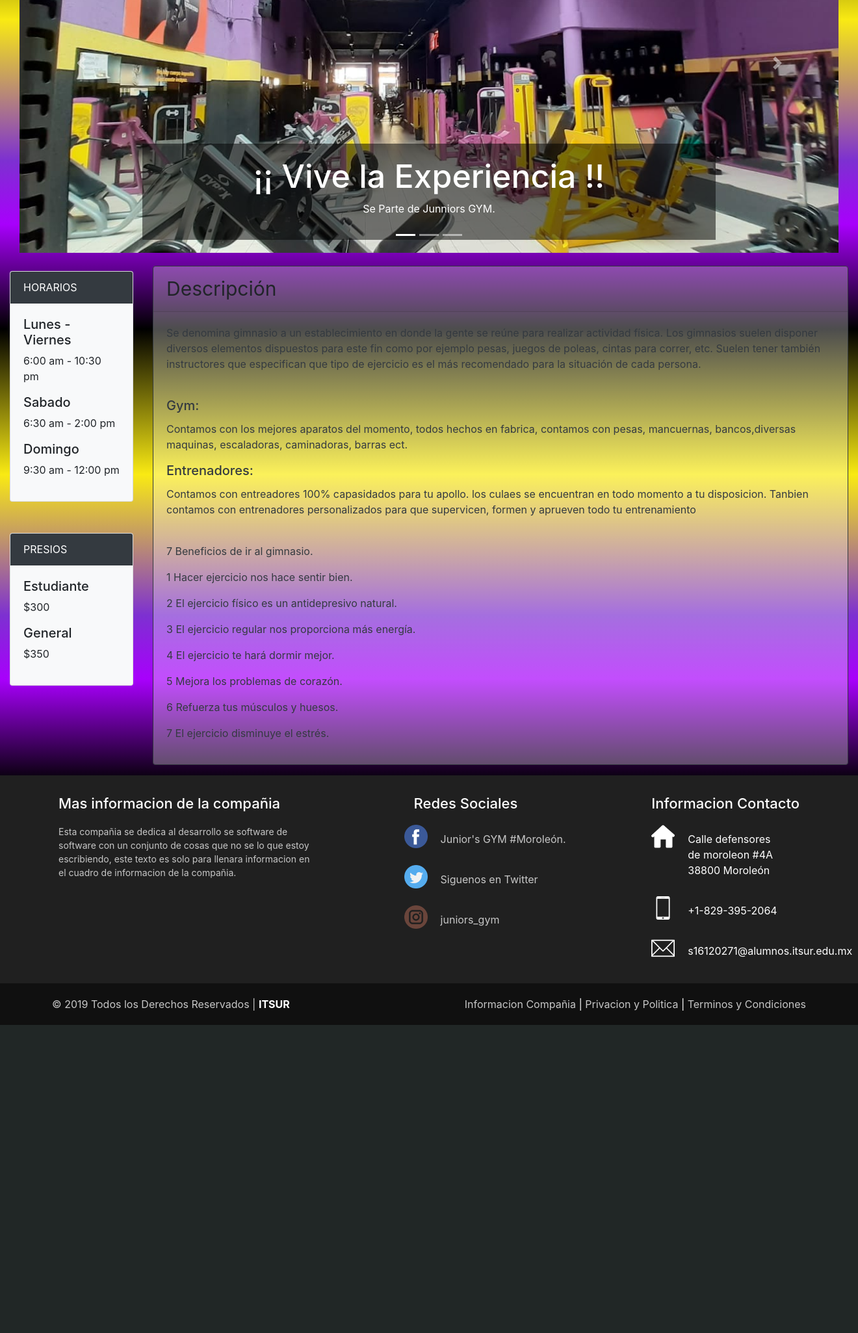
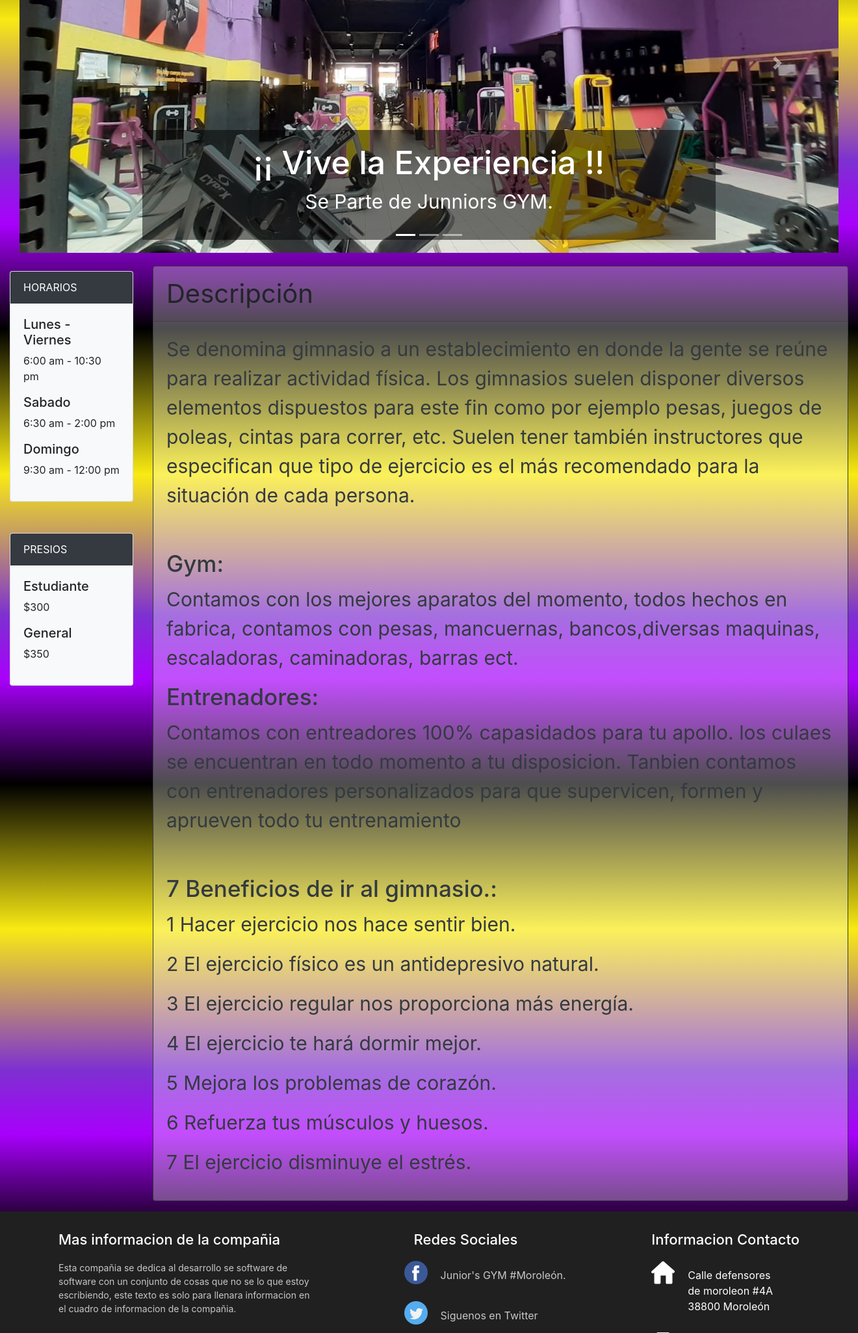
Before and after one commit to Alexis260698/proyecto_web1, a PHP site: page /Gym.php in a window 1320 px wide. Shown: the part 194-2245 px from the top of the page at 65% size. Before the commit the page ends 1771 px from the top, so only its background shows below. Run offline with PHP 8.4, Linux system fonts and the light colour scheme.

Commit message:
formato oficial

```diff
--- a/Juniors/Gym.php
+++ b/Juniors/Gym.php
@@ -55,7 +55,7 @@
         <li data-target="#carouselExampleIndicators" data-slide-to="1"></li>
         <li data-target="#carouselExampleIndicators" data-slide-to="2"></li>
       </ol>
-      <div class="carousel-inner">
+      <div class="carousel-inner parrafos-carusel">
         <div class="carousel-item active">
           <img src="img/areaPierna.jpg" class="d-block w-100" alt="...">
           <div class="carousel-caption d-none d-md-block color-fondo" >
@@ -66,15 +66,15 @@
         <div class="carousel-item">
           <img src="img/jaula.jpg" class="d-block w-100" alt="...">
           <div class="carousel-caption d-none d-md-block color-fondo">
-            <h5> 1 ¡¡ Vive la Experiencia !!</h5>
+            <h5 style="font-size: 50px"> ¡¡ Pruevanos !!</h5>
               <p>La mejores instalaciones.</p>
             </div>
         </div>
         <div class="carousel-item">
           <img src="img/areaPecho.jpg" class="d-block w-100" alt="...">
           <div class="carousel-caption d-none d-md-block color-fondo">
-            <p class="texto-negritas" style="font-weight:900">¡¡ Vive la Experiencia !!</p>
-              <p>Los mejores aparatos</p>
+            <h5 style="font-size: 50px"> ¡¡ Conocenos !!</h5>
+              <p>Los mejores aparatos.</p>
           </div>
         </div>
       </div>
@@ -138,7 +138,7 @@
                             es el más recomendado para la situación de cada persona.
                           </p>
                             <br>
-                            <h5 class="card-title">Gym:</h5>
+                            <h5 class="card-title" style="font-size:35px">Gym:</h5>
                               <p class="card-text">Contamos con los mejores aparatos del momento, todos hechos en fabrica, contamos con pesas, mancuernas,
                                bancos,diversas maquinas, escaladoras, caminadoras, barras ect.</p>
 
@@ -147,9 +147,8 @@
                                los culaes se encuentran en todo momento a tu disposicion.
                               Tanbien contamos con entrenadores personalizados para que supervicen, formen y aprueven todo tu entrenamiento</p>
                               <br>
-                              <p>
-                                7 Beneficios de ir al gimnasio.
-                              </p>
+                                <h5 class="card-title">7 Beneficios de ir al gimnasio.:</h5>
+
                               <p>
                                 1 Hacer ejercicio nos hace sentir bien.
                               </p>
--- a/Juniors/css/Gym.css
+++ b/Juniors/css/Gym.css
@@ -77,8 +77,12 @@ footer{
     font-size: 22px;
 }
 
+.parrafos-carusel p{
+	font-size: 30px;
+}
+
 div#info {
-	font-size: 30px;
+	font-size: 40px;
 }
 .row{
     margin-top: 20px;
@@ -180,5 +184,10 @@ background-color: rgba(0, 0, 0, 0.5);
 }
 
 .fondo-transparente{
+  font-size: 30px;
 	background-color: rgba(255, 255,255, 0.3);
 }
+
+.fondo-transparente h5{
+	font-size:35px;
+}
```
